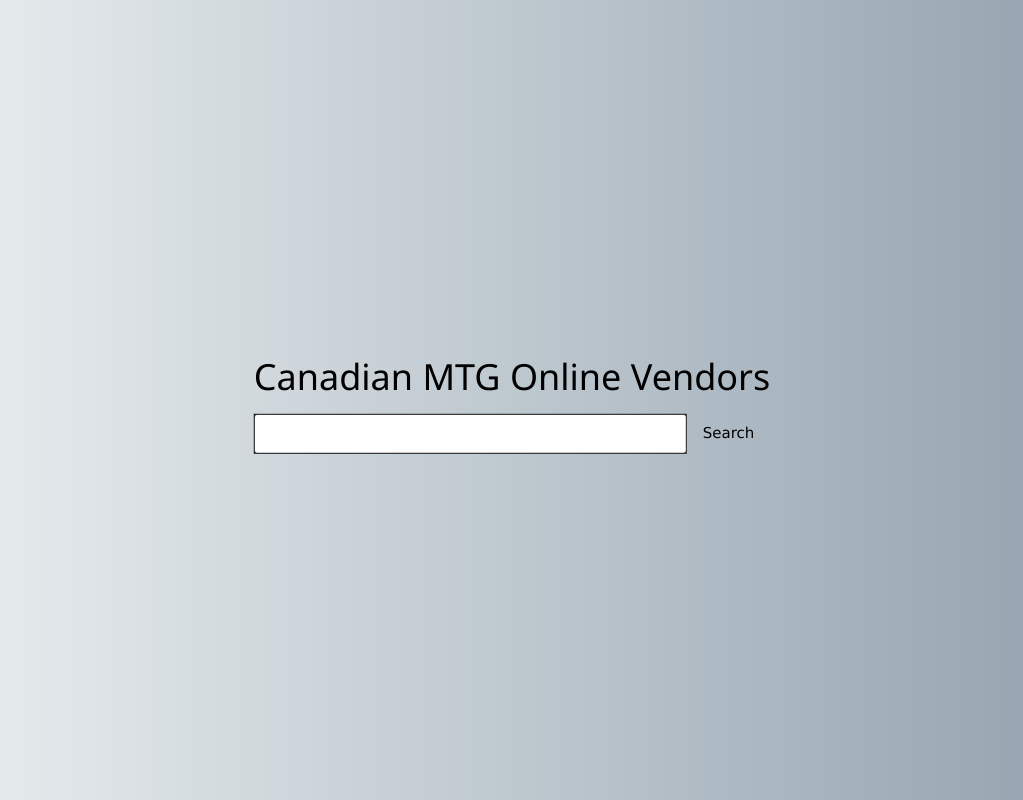
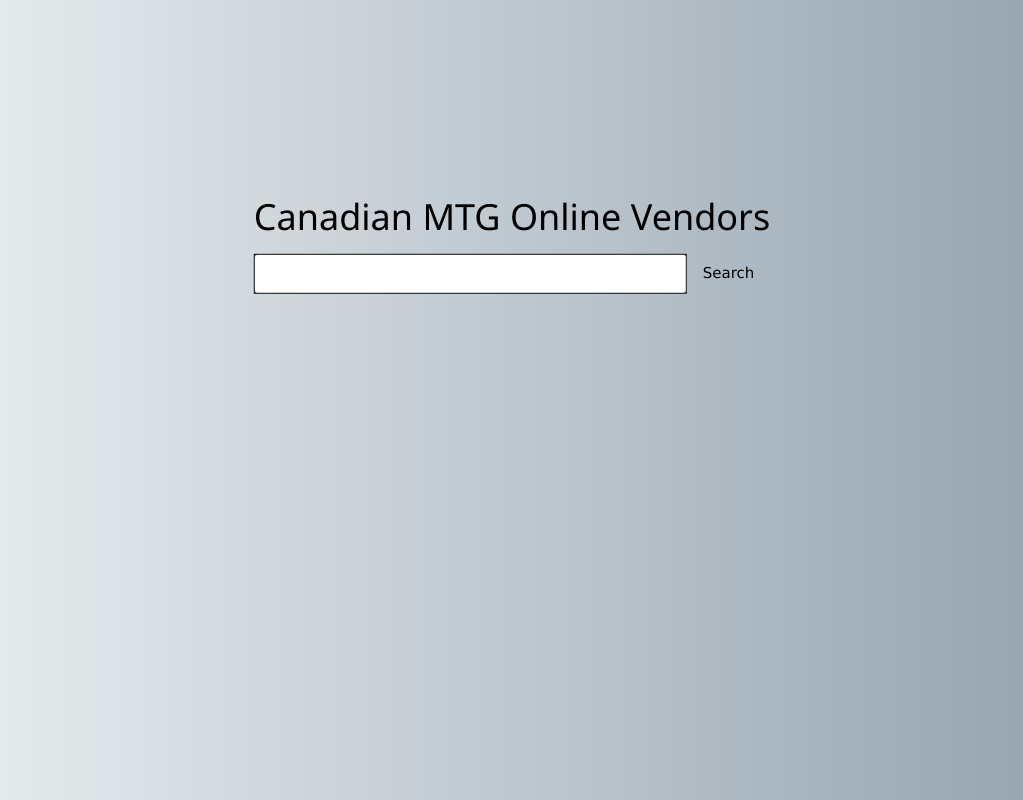
Before and after one commit to Magichastie/CndMtg, a website: page content/main.html in a window 1280 px wide. Shown: the whole page, without its empty margins (128-1151 px from the left). Drawn offline with nearby package versions, Linux system fonts and the light colour scheme.

Commit message:
fixed position

```diff
--- a/content/main.html
+++ b/content/main.html
@@ -9,7 +9,7 @@
 <link rel="stylesheet" href="http://www.w3schools.com/lib/w3.css">
 </head>
 <body>
-    <div id="search_wrapper" class="w3-container w3-display-middle" style="top:30">
+    <div id="search_wrapper" class="w3-container w3-display-middle" style="top:30%">
         <div class="search_div w3-container">
             <h1 style="width:auto">Canadian MTG Online Vendors</h1>
             <button class="search_button w3-btn">Search</button>
```
